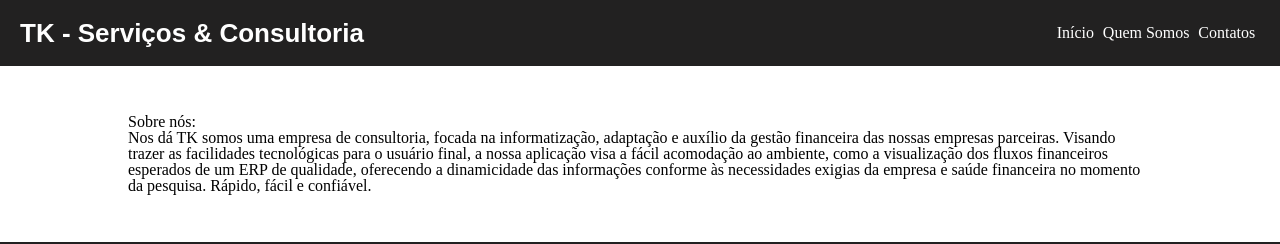
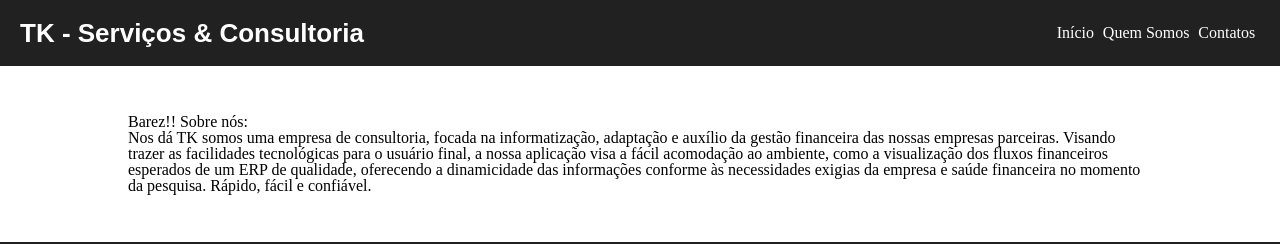
Before and after one commit to EduardoCamargoFiori/AEP_TRABALHO, a plain HTML site: page index.html in a window 1280 px wide. Shown: the top 244 px of the page. Drawn offline with Linux system fonts and the light colour scheme.

Commit message:
Estamos testando

```diff
--- a/index.html
+++ b/index.html
@@ -24,7 +24,7 @@
     <div class="container">
         <main>
             <p class="sobre_nos">
-
+                Barez!!
                 Sobre nós:<br>
                 Nos dá TK somos uma empresa de consultoria, focada na informatização, adaptação e auxílio da gestão
                 financeira das nossas empresas parceiras. Visando trazer as facilidades tecnológicas para o usuário
```
